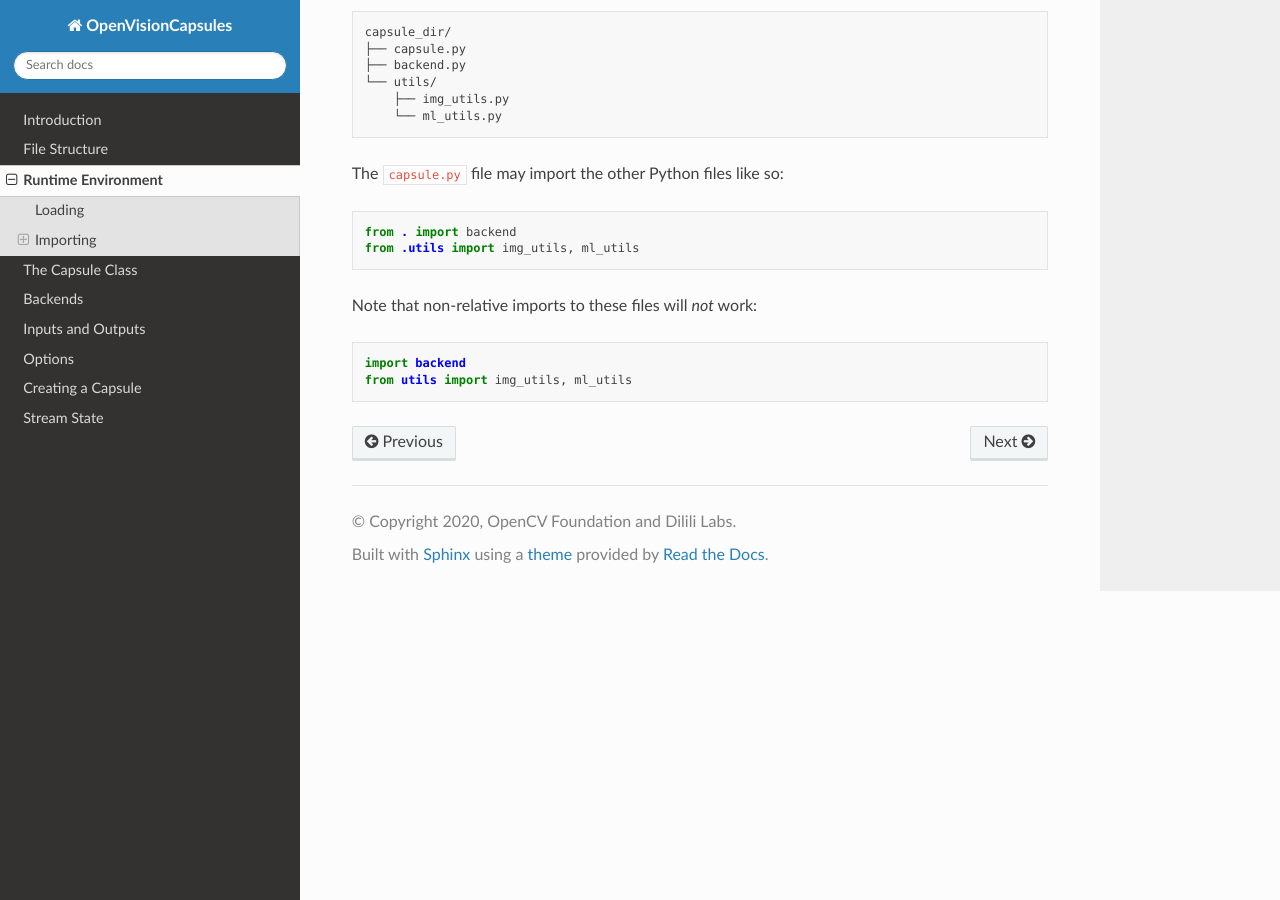
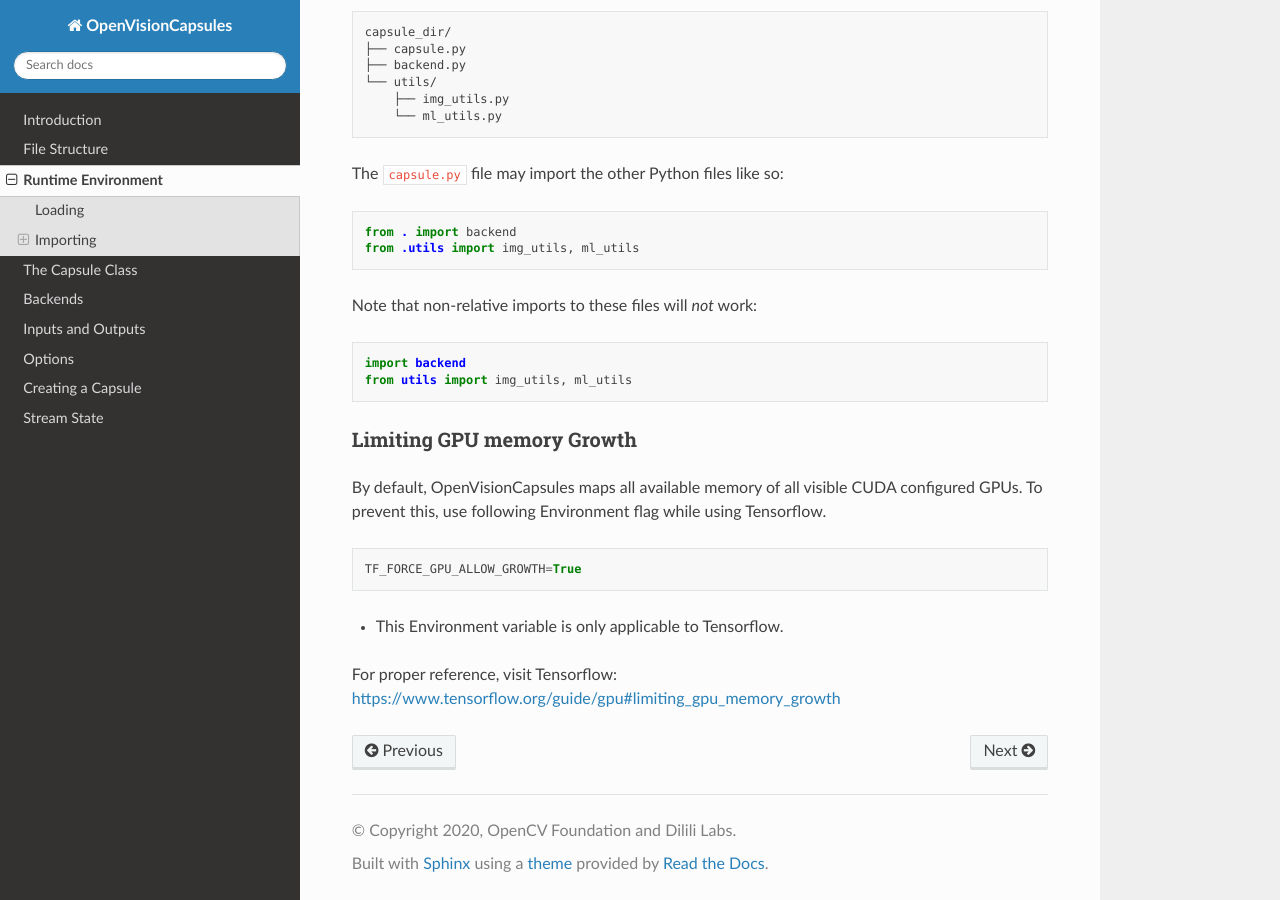
Before and after one commit to opencv/open_vision_capsules, a Sphinx documentation site: the page built from docs/runtime_environment.rst, in a window 1280 px wide and 900 px high, scrolled down 823 px. Built offline with Sphinx 7.4.7 and the Read the Docs theme 2.0.0, drawn with Linux system fonts in a browser that asks for light colours.

Commit message:
Removed allow_growth and updated docs (#24)
This now allows users to customize this value by setting an environment variable instead of it being hard-coded.

```diff
--- a/docs/runtime_environment.rst
+++ b/docs/runtime_environment.rst
@@ -56,3 +56,17 @@ Note that non-relative imports to these files will `not` work:
 
    import backend
    from utils import img_utils, ml_utils
+
+Limiting GPU memory Growth
+-----------------------------------------
+
+By default, OpenVisionCapsules maps all available memory of all visible CUDA configured GPUs.
+To prevent this, use following Environment flag while using Tensorflow.
+
+.. code-block:: python
+
+   TF_FORCE_GPU_ALLOW_GROWTH=True
+
+- This Environment variable is only applicable to Tensorflow.
+
+For proper reference, visit Tensorflow: https://www.tensorflow.org/guide/gpu#limiting_gpu_memory_growth
```
Also changed, not shown: 1 other file.
